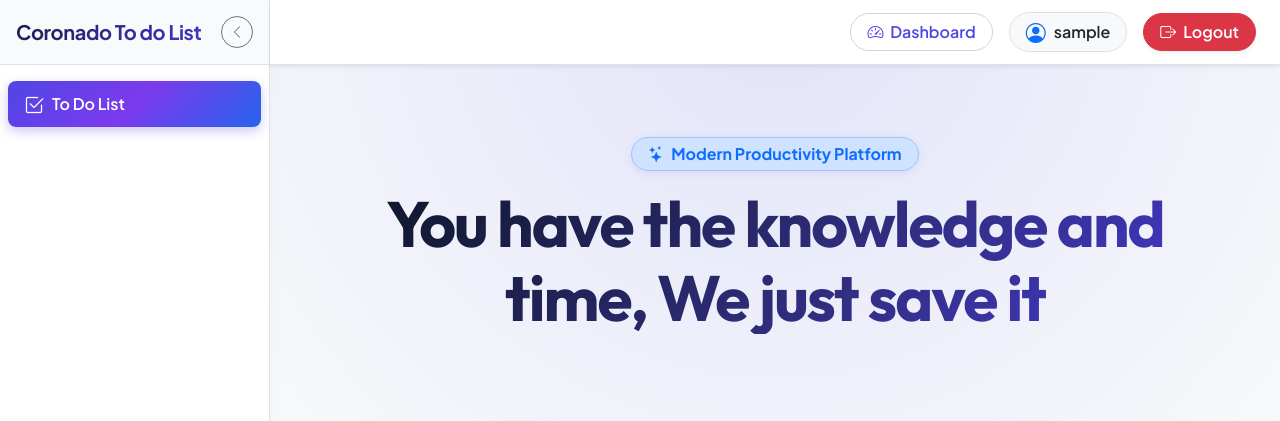
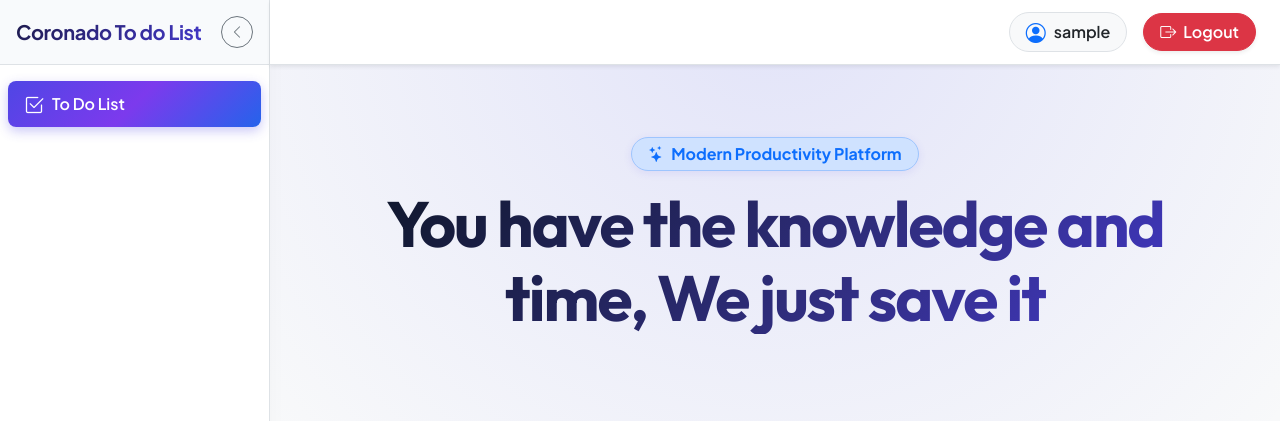
Before and after one commit to Moises2710/to-do-list-PHP_MySQL, a PHP site: template src/Views/home/index.php in a window 1280 px wide. Shown: the top 421 px of the page. Run offline with PHP 8.4, Linux system fonts and the light colour scheme; the template is opened without the code that fills it, so the values that code supplies are empty; the visitor is signed in with stand-in values (Sample User, id 1).

Commit message:
remove: Remove dashboard button in the header layout

```diff
--- a/src/Views/layouts/header.php
+++ b/src/Views/layouts/header.php
@@ -25,9 +25,6 @@
             </div>
             <div class="d-flex align-items-center gap-3 ms-auto">
                 <?php if (isset($_SESSION['user_id'])): ?>
-                    <a href="/dashboard" class="btn btn-outline-primary px-3 rounded-pill fw-semibold nav-link-custom">
-                        <i class="bi bi-speedometer2 me-1"></i> Dashboard
-                    </a>
                     <div class="d-flex align-items-center gap-2 px-3 py-1 bg-light rounded-pill border">
                         <i class="bi bi-person-circle text-primary fs-5"></i>
                         <span class="fw-semibold text-dark"><?= htmlspecialchars($_SESSION['user_name'] ?? 'User'); ?></span>
```
